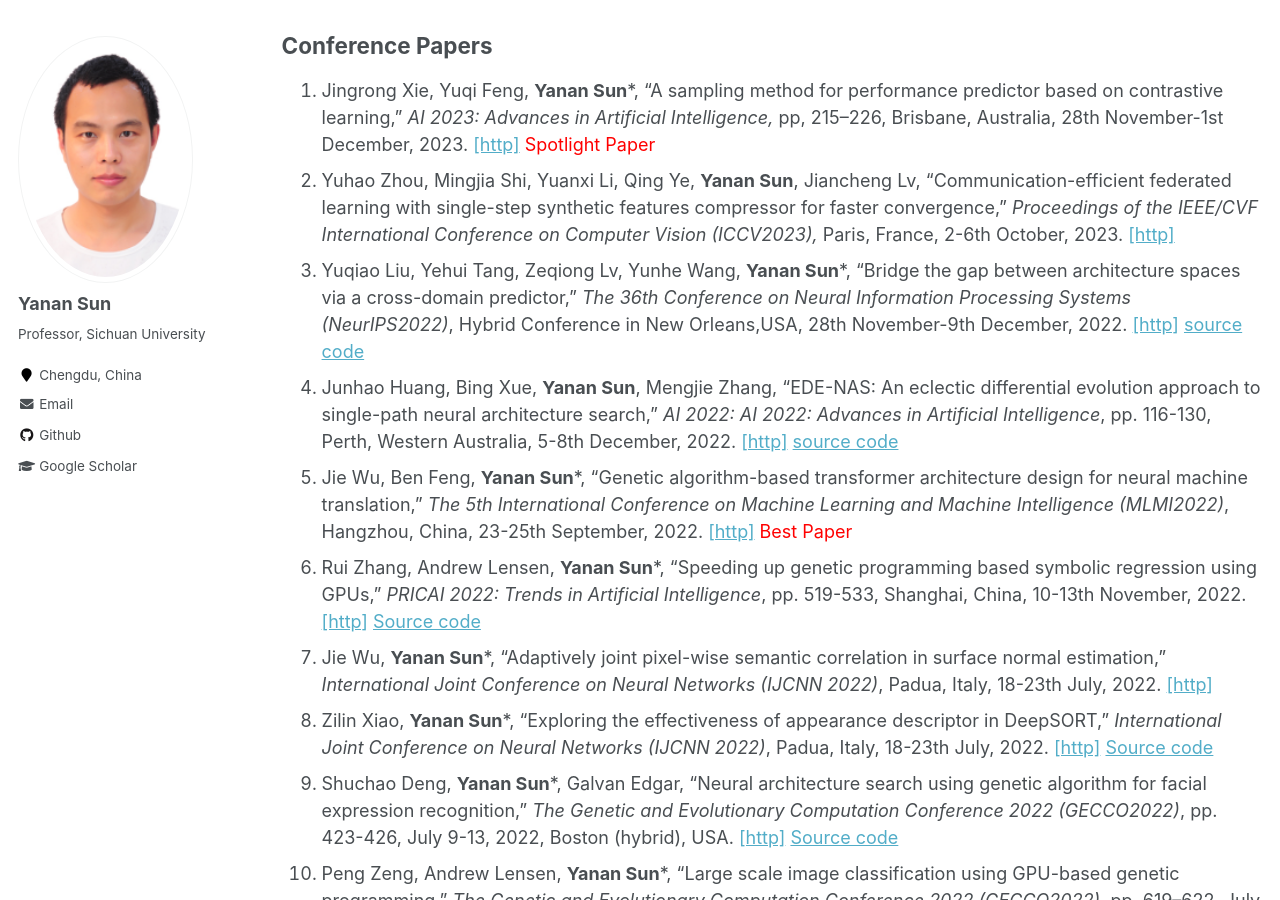
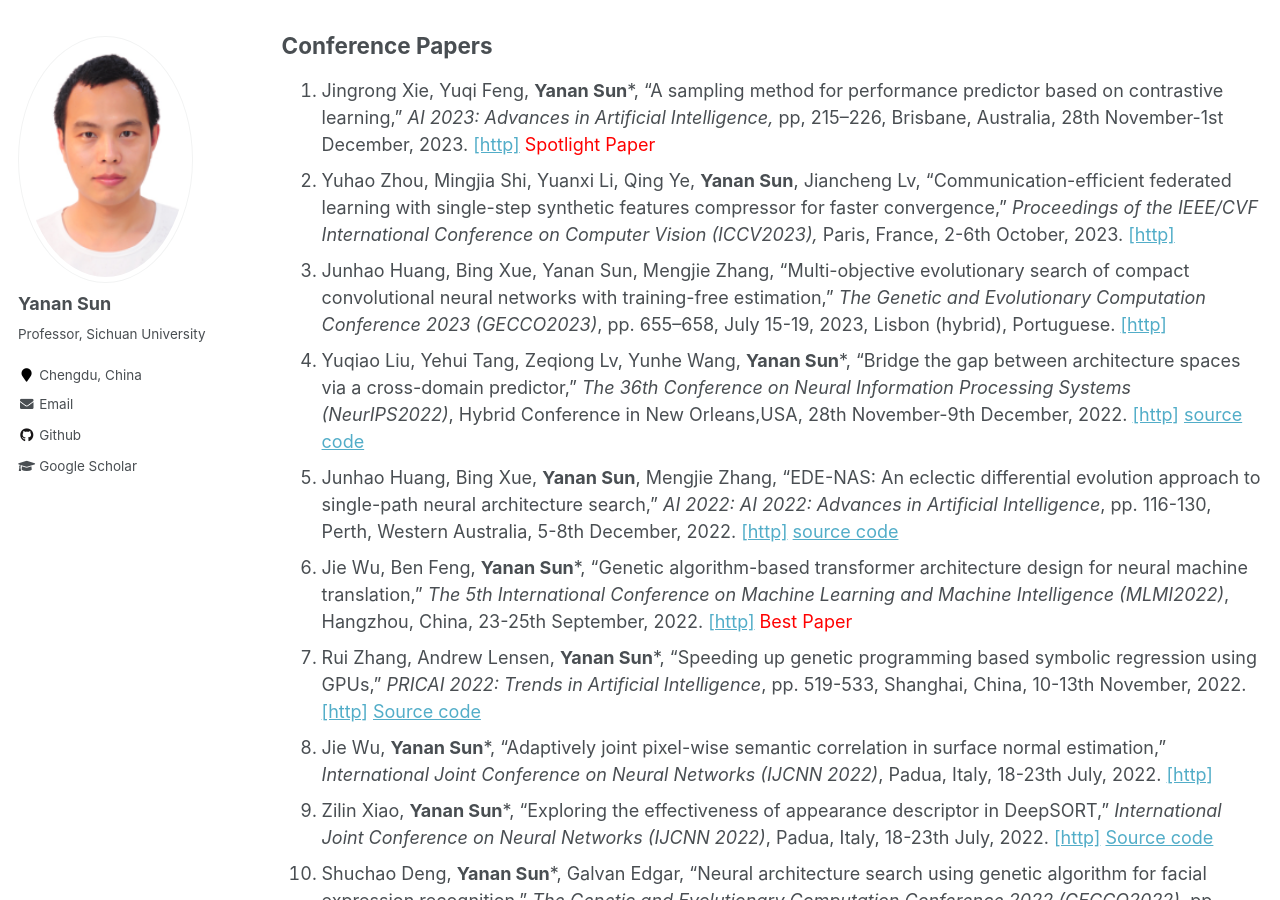
Before and after one commit to yn-sun/yn-sun.github.io, a Jekyll site: the page built from _pages/publications.md, in a window 1280 px wide and 900 px high, scrolled down 3525 px. Built offline with Jekyll 4.4.1, drawn with Linux system fonts in a browser that asks for light colours; comment, search, counter and statistics services are not loaded.

Commit message:
Update publications.md

```diff
--- a/_pages/publications.md
+++ b/_pages/publications.md
@@ -50,29 +50,30 @@
 ## Conference Papers
 1. Jingrong Xie, Yuqi Feng, **Yanan Sun***, "A sampling method for performance predictor based on contrastive learning," <i>AI 2023: Advances in Artificial Intelligence,</i> pp, 215–226, Brisbane, Australia, 28th November-1st December, 2023.  [[http]](https://link.springer.com/chapter/10.1007/978-981-99-8388-9_18)  <span style="color: #FF0000">Spotlight Paper</span>
 2. Yuhao Zhou, Mingjia Shi, Yuanxi Li, Qing Ye, **Yanan Sun**, Jiancheng Lv, "Communication-efficient federated learning with single-step synthetic features compressor for faster convergence," <i>Proceedings of the IEEE/CVF International Conference on Computer Vision (ICCV2023),</i> Paris, France, 2-6th October, 2023.   [[http]](https://ieeexplore.ieee.org/abstract/document/10376768)
-3. Yuqiao Liu, Yehui Tang, Zeqiong Lv, Yunhe Wang, **Yanan Sun***, "Bridge the gap between architecture spaces via a cross-domain predictor," <i>The 36th Conference on Neural Information Processing Systems (NeurIPS2022)</i>, Hybrid Conference in New Orleans,USA, 28th November-9th December, 2022. [[http]](https://openreview.net/pdf?id=nE6vnoHz9--) [source code](https://github.com/lyq998/CDP)
-4. Junhao Huang, Bing Xue, **Yanan Sun**, Mengjie Zhang, "EDE-NAS: An eclectic differential evolution approach to single-path neural architecture search," <i>AI 2022: AI 2022: Advances in Artificial Intelligence</i>, pp. 116-130, Perth, Western Australia, 5-8th December, 2022. [[http]](https://link.springer.com/chapter/10.1007/978-3-031-22695-3_9) [source code](https://github.com/HuangJunh/EDE-NAS)
-5. Jie Wu, Ben Feng, **Yanan Sun***, "Genetic algorithm-based transformer architecture design for neural machine translation," <i>The 5th International Conference on Machine Learning and Machine Intelligence (MLMI2022)</i>, Hangzhou, China, 23-25th September, 2022. [[http]](https://dl.acm.org/doi/abs/10.1145/3568199.3568215)  <span style="color: #FF0000">Best Paper</span>
-6. Rui Zhang, Andrew Lensen, **Yanan Sun***, "Speeding up genetic programming based symbolic regression using GPUs," <i>PRICAI 2022: Trends in Artificial Intelligence</i>, pp. 519-533, Shanghai, China, 10-13th November, 2022. [[http]](https://link.springer.com/chapter/10.1007/978-3-031-20862-1_38) [Source code](https://github.com/RayZhhh/SymbolicRegressionGPU)
-7. Jie Wu, **Yanan Sun***, "Adaptively joint pixel-wise semantic correlation in surface normal estimation," <i>International Joint Conference on Neural Networks (IJCNN 2022)</i>, Padua, Italy, 18-23th July, 2022. [[http]](https://ieeexplore.ieee.org/abstract/document/9892847)
-8. Zilin Xiao, **Yanan Sun***, "Exploring the effectiveness of appearance descriptor in DeepSORT," <i>International Joint Conference on Neural Networks (IJCNN 2022)</i>, Padua, Italy, 18-23th July, 2022. [[http]](https://ieeexplore.ieee.org/abstract/document/9892847) [Source code](https://github.com/MrZilinXiao/Exploring-DeepSORT)
-9. Shuchao Deng, **Yanan Sun***, Galvan Edgar, "Neural architecture search using genetic algorithm for facial expression recognition," <i>The Genetic and Evolutionary Computation Conference 2022 (GECCO2022)</i>, pp. 423-426, July 9-13, 2022, Boston (hybrid), USA. [[http]](https://dl.acm.org/doi/10.1145/3520304.3528884) [Source code](https://github.com/Xiaojiuwo168/GA-FER)
-10. Peng Zeng, Andrew Lensen, **Yanan Sun***, "Large scale image classification using GPU-based genetic programming," <i>The Genetic and Evolutionary Computation Conference 2022 (GECCO2022)</i>, pp. 619–622, July 9-13, 2022, Boston (hybrid), USA. [[http]](https://dl.acm.org/doi/10.1145/3520304.3528892) [source code](https://github.com/zengpengnuaa/GPU_GP)
-11. Jie Wu, **Yanan Sun***, "Evolving deep parallel neural networks for multi-task learning," <i>ICA3PP 2021: Algorithms and Architectures for Parallel Processing</i>, pp. 517–531, 3-5 December, 2021, Xiamen, China. [[http]](https://link.springer.com/chapter/10.1007/978-3-030-95388-1_34) [Source code](https://github.com/J-Wu97/EVO-MTL)
-12. Yuhan Fang, Yuqiao Liu, **Yanan Sun***, "Evolving deep neural networks for collaborative filtering," <i>ICONIP 2021: Neural Information Processing</i>, pp. 230–238, 8-12 December, 2021, BALI, Indonesia. [[http]](https://link.springer.com/chapter/10.1007/978-3-030-92310-5_27) [Source code](https://github.com/PRIEEE/Evolve-CF)
-13. Yuqiao Liu, Yehui Tang, **Yanan Sun***, "Homogeneous architecture augmentation for neural predictor," <i>Proceedings of the IEEE/CVF International Conference on Computer Vision (ICCV2021),</i> pp. 12249-12258, 2021. [[http]](https://openaccess.thecvf.com/content/ICCV2021/html/Liu_Homogeneous_Architecture_Augmentation_for_Neural_Predictor_ICCV_2021_paper.html) [Source code](https://github.com/lyq998/HAAP)
-14. Ben Feng, Dayiheng Liu, **Yanan Sun***, "Evolving transformer architecture for neural machine translation," <i>Proceedings of the Genetic and Evolutionary Computation Conference Companion (GECCO2021),</i> pp. 273-274, 2021. DOI:10.1145/3449726.3459441. [[http]](https://dl.acm.org/doi/abs/10.1145/3449726.3459441)
-15. Junhao Huang, Bing Xue, **Yanan Sun**, Mengjie Zhang, "A flexible variable-length particle swarm optimization approach to convolutional neural network architecture design," Accepted by <i>IEEE Congress on Evolutionary Computation 2021 (CEC2021)</i>, 28 June-1 July, Kraków, Poland (VIRTUAL), 2021. DOI: 10.1109/CEC45853.2021.9504716. [[http]](https://ieeexplore.ieee.org/document/9504716) [Source code](https://github.com/HuangJunh/FPSO) <span style="color: #FF0000">Best Student Paper Nomination (ONLY four among >400 accepted papers)</span>
-16. Xun Zhou, A.K. Qin, **Yanan Sun**, Kay Chen Tan, "A survey of advances in evolutionary neural architecture search," Accepted by <i>IEEE Congress on Evolutionary Computation 2021 (CEC2021)</i>, 28 June-1 July, Kraków, Poland (VIRTUAL), 2021, DOI:10.1109/CEC45853.2021.9504890. [[http]](https://ieeexplore.ieee.org/document/9504890)
-17. Jindi Lv, Qing Ye, **Yanan Sun**, Juan Zhao, Jiancheng Lv, "Heart-Darts: Classification of heartbeats using differentiable architecture search," Accepted by <i>International Joint Conference on Neural Networks (IJCNN 2021)</i>, Virtual Event, 18-22th July, 2021, DOI:10.1109/IJCNN52387.2021.9534184. [[http]](https://ieeexplore.ieee.org/document/9534184) [Source code](https://github.com/yn-sun/paper_source_code/tree/main/Heart-Darts)
-18. Wenxin Zhao, **Yanan Sun**, Bing Xue, "Improved bianry particle swarm optimization with evolutionary population dynamic for key oncogene selection," Proceedings of <i>IEEE Symposium Series on Computational Intelligence (SSCI 2020)</i>, Canberra Australia, 1-4 December, 2020, PP. 897-904. DOI: 10.1109/SSCI47803.2020.9308540. [[http]](https://ieeexplore.ieee.org/abstract/document/9308540)
-19. Yuqiao Liu, **Yanan Sun**, Bing Xue, Mengjie Zhang, "Evolving deep convolutional neural networks for hyperspectral image denoising," Proceedings of <i>International Joint Conference on Neural Networks (IJCNN 2020)</i>, Glasgow (UK), 19-24th July, 2020, DOI: 10.1109/IJCNN48605.2020.9207509. [[http]](https://ieeexplore.ieee.org/document/9207509)  [Source code](https://github.com/lyq998/pytorch)
-20. Qing Ye, Yuxuan Han, **Yanan Sun**, Jiancheng Lv, "PSO-PS:Parameter synchronization with particle swarm optimization for distributed training of deep neural networks," Proceedings of <i>International Joint Conference on Neural Networks (IJCNN 2020)</i>, Glasgow (UK), 19-24th July, 2020, DOI: 10.1109/IJCNN48605.2020.9207698. [[http]](https://ieeexplore.ieee.org/document/9207698)
-21. William Irwin-Harris, **Yanan Sun**, Bing Xue, Mengjie Zhang, "A graph-based encoding for evolutionary convolutional neural network architecture design," Proceedings of <i>IEEE Congress on Evolutionary Computation 2019 (CEC2019)</i>, Wellington, New Zealand, 2019, pp. 546-553. DOI: 10.1109/CEC.2019.8790093. [[http]](https://ieeexplore.ieee.org/document/8790093)
-22. Bin Wang, **Yanan Sun**, Bing Xue, Mengjie Zhang, "Evolving deep neural networks by multi-objective particle swarm optimization for image classification," Proceedings of <i>the Genetic and Evolutionary Computation Conference 2019 (GECCO2019)</i>, Prague, Czech Republic, 2019, PP. 490-498. DOI: 10.1145/3321707.3321735. [[http]](https://dl.acm.org/doi/10.1145/3321707.3321735)
-23. Bin Wang, **Yanan Sun**, Bing Xue, Mengjie Zhang, “A hybrid GA-PSO method for evolving architecture and short connections of deep convolutional neural networks,” <i>PRICAI 2019: Trends in Artificial Intelligence</i>, Yanuca Island, Cuvu, Fiji, 2019, pp. 650-663. DOI: 10.1007/978-3-030-29894-4_52. [[http]](https://link.springer.com/chapter/10.1007%2F978-3-030-29894-4_52)
-24. Bin Wang, **Yanan Sun**, Bing Xue, Mengjie Zhang, "A hybrid differential evolution approach to designing deep convolutional neural networks for image classification," <i>AI 2018: Advances in Artificial Intelligence</i>, Wellington, New Zealand, 2018, pp. 237-250. DOI: 10.1007/978-3-030-03991-2_24. [[http]](https://link.springer.com/chapter/10.1007%2F978-3-030-03991-2_24)
-25. **Yanan Sun**, Bing Xue, Mengjie Zhang, Gary G. Yen, "An experimental study on hyper-parameter optimization for stacked auto-encoders," Proceedings of <i>IEEE Congress on Evolutionary Computation 2018 (CEC2018)</i>, Rio de Janeiro, Brazil, 2018, pp. 638-645. DOI: 10.1109/CEC.2018.8477921. [[http]](https://ieeexplore.ieee.org/document/8477921)
-26. Bin Wang, **Yanan Sun**, Bing Xue, Mengjie Zhang, "Evolving deep convolutional neural networks by variable-length particle swarm optimization for image classification," Proceedings of <i>IEEE Congress on Evolutionary Computation 2018 (CEC2018)</i>, Rio de Janeiro, Brazil, 2018, pp. 1514-1521. DOI: 10.1109/CEC.2018.8477735. [[http]](https://ieeexplore.ieee.org/abstract/document/8477735)
-27. **Yanan Sun**, Gary G. Yen, Zhang Yi, "Global View-based selection mechanism for many-objective evolutionary algorithm," Proceedings of <i>IEEE Congress on Evolutionary Computation 2017 (CEC2017)</i>, Donostia-San Sebastián, Spain, 2017, pp. 427-434. DOI: 10.1109/CEC.2017.7969343. [[http]](https://ieeexplore.ieee.org/document/7969343)
-28. **Yanan Sun**, Gary G. Yen, Hua Mao, Zhang Yi, "Manifold dimension reduction based clustering for multi-objective evolutionary algorithm," Proceedings of <i>IEEE Congress on Evolutionary Computation 2016 (CEC2016)</i>, Vancouver, Canada, 2016, pp. 3785-3792. DOI: 10.1109/CEC.2016.7744269. [[http]](https://ieeexplore.ieee.org/document/7744269)
+3. Junhao Huang, Bing Xue, Yanan Sun, Mengjie Zhang, "Multi-objective evolutionary search of compact convolutional neural networks with training-free estimation," <i>The Genetic and Evolutionary Computation Conference 2023 (GECCO2023)</i>, pp. 655–658, July 15-19, 2023, Lisbon (hybrid), Portuguese. [[http]](https://dl.acm.org/doi/10.1145/3583133.3590535)
+4. Yuqiao Liu, Yehui Tang, Zeqiong Lv, Yunhe Wang, **Yanan Sun***, "Bridge the gap between architecture spaces via a cross-domain predictor," <i>The 36th Conference on Neural Information Processing Systems (NeurIPS2022)</i>, Hybrid Conference in New Orleans,USA, 28th November-9th December, 2022. [[http]](https://openreview.net/pdf?id=nE6vnoHz9--) [source code](https://github.com/lyq998/CDP)
+5. Junhao Huang, Bing Xue, **Yanan Sun**, Mengjie Zhang, "EDE-NAS: An eclectic differential evolution approach to single-path neural architecture search," <i>AI 2022: AI 2022: Advances in Artificial Intelligence</i>, pp. 116-130, Perth, Western Australia, 5-8th December, 2022. [[http]](https://link.springer.com/chapter/10.1007/978-3-031-22695-3_9) [source code](https://github.com/HuangJunh/EDE-NAS)
+6. Jie Wu, Ben Feng, **Yanan Sun***, "Genetic algorithm-based transformer architecture design for neural machine translation," <i>The 5th International Conference on Machine Learning and Machine Intelligence (MLMI2022)</i>, Hangzhou, China, 23-25th September, 2022. [[http]](https://dl.acm.org/doi/abs/10.1145/3568199.3568215)  <span style="color: #FF0000">Best Paper</span>
+7. Rui Zhang, Andrew Lensen, **Yanan Sun***, "Speeding up genetic programming based symbolic regression using GPUs," <i>PRICAI 2022: Trends in Artificial Intelligence</i>, pp. 519-533, Shanghai, China, 10-13th November, 2022. [[http]](https://link.springer.com/chapter/10.1007/978-3-031-20862-1_38) [Source code](https://github.com/RayZhhh/SymbolicRegressionGPU)
+8. Jie Wu, **Yanan Sun***, "Adaptively joint pixel-wise semantic correlation in surface normal estimation," <i>International Joint Conference on Neural Networks (IJCNN 2022)</i>, Padua, Italy, 18-23th July, 2022. [[http]](https://ieeexplore.ieee.org/abstract/document/9892847)
+9. Zilin Xiao, **Yanan Sun***, "Exploring the effectiveness of appearance descriptor in DeepSORT," <i>International Joint Conference on Neural Networks (IJCNN 2022)</i>, Padua, Italy, 18-23th July, 2022. [[http]](https://ieeexplore.ieee.org/abstract/document/9892847) [Source code](https://github.com/MrZilinXiao/Exploring-DeepSORT)
+10. Shuchao Deng, **Yanan Sun***, Galvan Edgar, "Neural architecture search using genetic algorithm for facial expression recognition," <i>The Genetic and Evolutionary Computation Conference 2022 (GECCO2022)</i>, pp. 423-426, July 9-13, 2022, Boston (hybrid), USA. [[http]](https://dl.acm.org/doi/10.1145/3520304.3528884) [Source code](https://github.com/Xiaojiuwo168/GA-FER)
+11. Peng Zeng, Andrew Lensen, **Yanan Sun***, "Large scale image classification using GPU-based genetic programming," <i>The Genetic and Evolutionary Computation Conference 2022 (GECCO2022)</i>, pp. 619–622, July 9-13, 2022, Boston (hybrid), USA. [[http]](https://dl.acm.org/doi/10.1145/3520304.3528892) [source code](https://github.com/zengpengnuaa/GPU_GP)
+12. Jie Wu, **Yanan Sun***, "Evolving deep parallel neural networks for multi-task learning," <i>ICA3PP 2021: Algorithms and Architectures for Parallel Processing</i>, pp. 517–531, 3-5 December, 2021, Xiamen, China. [[http]](https://link.springer.com/chapter/10.1007/978-3-030-95388-1_34) [Source code](https://github.com/J-Wu97/EVO-MTL)
+13. Yuhan Fang, Yuqiao Liu, **Yanan Sun***, "Evolving deep neural networks for collaborative filtering," <i>ICONIP 2021: Neural Information Processing</i>, pp. 230–238, 8-12 December, 2021, BALI, Indonesia. [[http]](https://link.springer.com/chapter/10.1007/978-3-030-92310-5_27) [Source code](https://github.com/PRIEEE/Evolve-CF)
+14. Yuqiao Liu, Yehui Tang, **Yanan Sun***, "Homogeneous architecture augmentation for neural predictor," <i>Proceedings of the IEEE/CVF International Conference on Computer Vision (ICCV2021),</i> pp. 12249-12258, 2021. [[http]](https://openaccess.thecvf.com/content/ICCV2021/html/Liu_Homogeneous_Architecture_Augmentation_for_Neural_Predictor_ICCV_2021_paper.html) [Source code](https://github.com/lyq998/HAAP)
+15. Ben Feng, Dayiheng Liu, **Yanan Sun***, "Evolving transformer architecture for neural machine translation," <i>Proceedings of the Genetic and Evolutionary Computation Conference Companion (GECCO2021),</i> pp. 273-274, 2021. DOI:10.1145/3449726.3459441. [[http]](https://dl.acm.org/doi/abs/10.1145/3449726.3459441)
+16. Junhao Huang, Bing Xue, **Yanan Sun**, Mengjie Zhang, "A flexible variable-length particle swarm optimization approach to convolutional neural network architecture design," Accepted by <i>IEEE Congress on Evolutionary Computation 2021 (CEC2021)</i>, 28 June-1 July, Kraków, Poland (VIRTUAL), 2021. DOI: 10.1109/CEC45853.2021.9504716. [[http]](https://ieeexplore.ieee.org/document/9504716) [Source code](https://github.com/HuangJunh/FPSO) <span style="color: #FF0000">Best Student Paper Nomination (ONLY four among >400 accepted papers)</span>
+17. Xun Zhou, A.K. Qin, **Yanan Sun**, Kay Chen Tan, "A survey of advances in evolutionary neural architecture search," Accepted by <i>IEEE Congress on Evolutionary Computation 2021 (CEC2021)</i>, 28 June-1 July, Kraków, Poland (VIRTUAL), 2021, DOI:10.1109/CEC45853.2021.9504890. [[http]](https://ieeexplore.ieee.org/document/9504890)
+18. Jindi Lv, Qing Ye, **Yanan Sun**, Juan Zhao, Jiancheng Lv, "Heart-Darts: Classification of heartbeats using differentiable architecture search," Accepted by <i>International Joint Conference on Neural Networks (IJCNN 2021)</i>, Virtual Event, 18-22th July, 2021, DOI:10.1109/IJCNN52387.2021.9534184. [[http]](https://ieeexplore.ieee.org/document/9534184) [Source code](https://github.com/yn-sun/paper_source_code/tree/main/Heart-Darts)
+19. Wenxin Zhao, **Yanan Sun**, Bing Xue, "Improved bianry particle swarm optimization with evolutionary population dynamic for key oncogene selection," Proceedings of <i>IEEE Symposium Series on Computational Intelligence (SSCI 2020)</i>, Canberra Australia, 1-4 December, 2020, PP. 897-904. DOI: 10.1109/SSCI47803.2020.9308540. [[http]](https://ieeexplore.ieee.org/abstract/document/9308540)
+20. Yuqiao Liu, **Yanan Sun**, Bing Xue, Mengjie Zhang, "Evolving deep convolutional neural networks for hyperspectral image denoising," Proceedings of <i>International Joint Conference on Neural Networks (IJCNN 2020)</i>, Glasgow (UK), 19-24th July, 2020, DOI: 10.1109/IJCNN48605.2020.9207509. [[http]](https://ieeexplore.ieee.org/document/9207509)  [Source code](https://github.com/lyq998/pytorch)
+21. Qing Ye, Yuxuan Han, **Yanan Sun**, Jiancheng Lv, "PSO-PS:Parameter synchronization with particle swarm optimization for distributed training of deep neural networks," Proceedings of <i>International Joint Conference on Neural Networks (IJCNN 2020)</i>, Glasgow (UK), 19-24th July, 2020, DOI: 10.1109/IJCNN48605.2020.9207698. [[http]](https://ieeexplore.ieee.org/document/9207698)
+22. William Irwin-Harris, **Yanan Sun**, Bing Xue, Mengjie Zhang, "A graph-based encoding for evolutionary convolutional neural network architecture design," Proceedings of <i>IEEE Congress on Evolutionary Computation 2019 (CEC2019)</i>, Wellington, New Zealand, 2019, pp. 546-553. DOI: 10.1109/CEC.2019.8790093. [[http]](https://ieeexplore.ieee.org/document/8790093)
+23. Bin Wang, **Yanan Sun**, Bing Xue, Mengjie Zhang, "Evolving deep neural networks by multi-objective particle swarm optimization for image classification," Proceedings of <i>the Genetic and Evolutionary Computation Conference 2019 (GECCO2019)</i>, Prague, Czech Republic, 2019, PP. 490-498. DOI: 10.1145/3321707.3321735. [[http]](https://dl.acm.org/doi/10.1145/3321707.3321735)
+24. Bin Wang, **Yanan Sun**, Bing Xue, Mengjie Zhang, “A hybrid GA-PSO method for evolving architecture and short connections of deep convolutional neural networks,” <i>PRICAI 2019: Trends in Artificial Intelligence</i>, Yanuca Island, Cuvu, Fiji, 2019, pp. 650-663. DOI: 10.1007/978-3-030-29894-4_52. [[http]](https://link.springer.com/chapter/10.1007%2F978-3-030-29894-4_52)
+25. Bin Wang, **Yanan Sun**, Bing Xue, Mengjie Zhang, "A hybrid differential evolution approach to designing deep convolutional neural networks for image classification," <i>AI 2018: Advances in Artificial Intelligence</i>, Wellington, New Zealand, 2018, pp. 237-250. DOI: 10.1007/978-3-030-03991-2_24. [[http]](https://link.springer.com/chapter/10.1007%2F978-3-030-03991-2_24)
+26. **Yanan Sun**, Bing Xue, Mengjie Zhang, Gary G. Yen, "An experimental study on hyper-parameter optimization for stacked auto-encoders," Proceedings of <i>IEEE Congress on Evolutionary Computation 2018 (CEC2018)</i>, Rio de Janeiro, Brazil, 2018, pp. 638-645. DOI: 10.1109/CEC.2018.8477921. [[http]](https://ieeexplore.ieee.org/document/8477921)
+27. Bin Wang, **Yanan Sun**, Bing Xue, Mengjie Zhang, "Evolving deep convolutional neural networks by variable-length particle swarm optimization for image classification," Proceedings of <i>IEEE Congress on Evolutionary Computation 2018 (CEC2018)</i>, Rio de Janeiro, Brazil, 2018, pp. 1514-1521. DOI: 10.1109/CEC.2018.8477735. [[http]](https://ieeexplore.ieee.org/abstract/document/8477735)
+28. **Yanan Sun**, Gary G. Yen, Zhang Yi, "Global View-based selection mechanism for many-objective evolutionary algorithm," Proceedings of <i>IEEE Congress on Evolutionary Computation 2017 (CEC2017)</i>, Donostia-San Sebastián, Spain, 2017, pp. 427-434. DOI: 10.1109/CEC.2017.7969343. [[http]](https://ieeexplore.ieee.org/document/7969343)
+29. **Yanan Sun**, Gary G. Yen, Hua Mao, Zhang Yi, "Manifold dimension reduction based clustering for multi-objective evolutionary algorithm," Proceedings of <i>IEEE Congress on Evolutionary Computation 2016 (CEC2016)</i>, Vancouver, Canada, 2016, pp. 3785-3792. DOI: 10.1109/CEC.2016.7744269. [[http]](https://ieeexplore.ieee.org/document/7744269)
```
